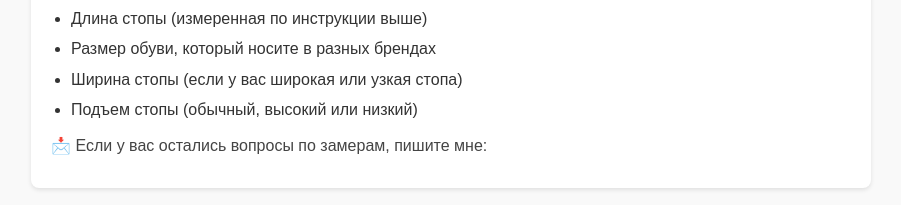
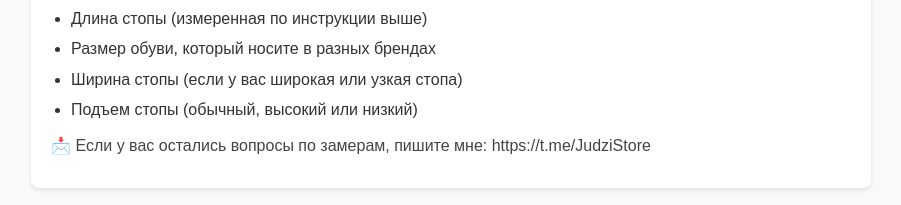
Before and after one commit to JudziStore/JudziStore.github.io, a plain HTML site: page index.html in a window 1280 px wide. Shown: the part 5620-5825 px from the top of the page, without its empty margins (189-1090 px from the left). Drawn offline with Linux system fonts and the light colour scheme.

Commit message:
Update index.html

```diff
--- a/index.html
+++ b/index.html
@@ -271,7 +271,7 @@
                 <li>Подъем стопы (обычный, высокий или низкий)</li>
             </ul>
 
-            <p>📩 Если у вас остались вопросы по замерам, пишите мне:
+            <p>📩 Если у вас остались вопросы по замерам, пишите мне: https://t.me/JudziStore
             </p>
         </div>
     </section>
```
